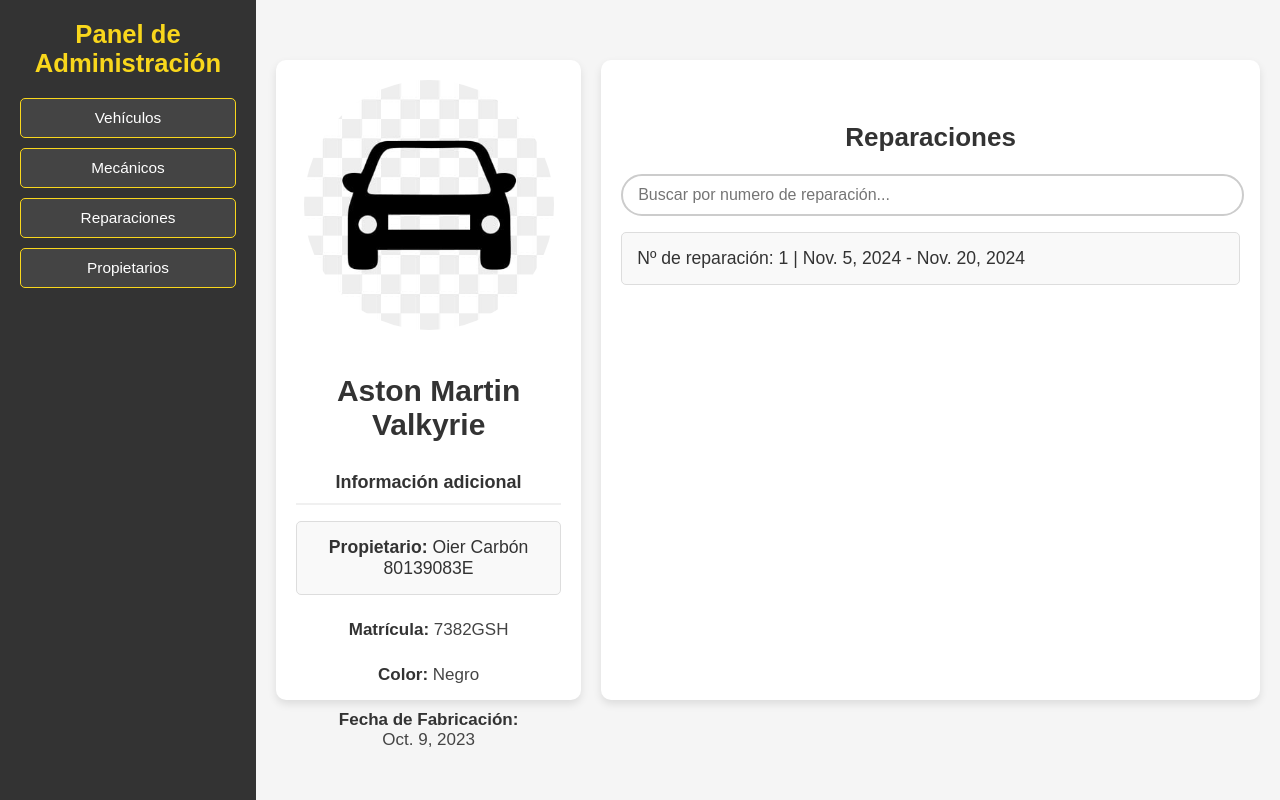
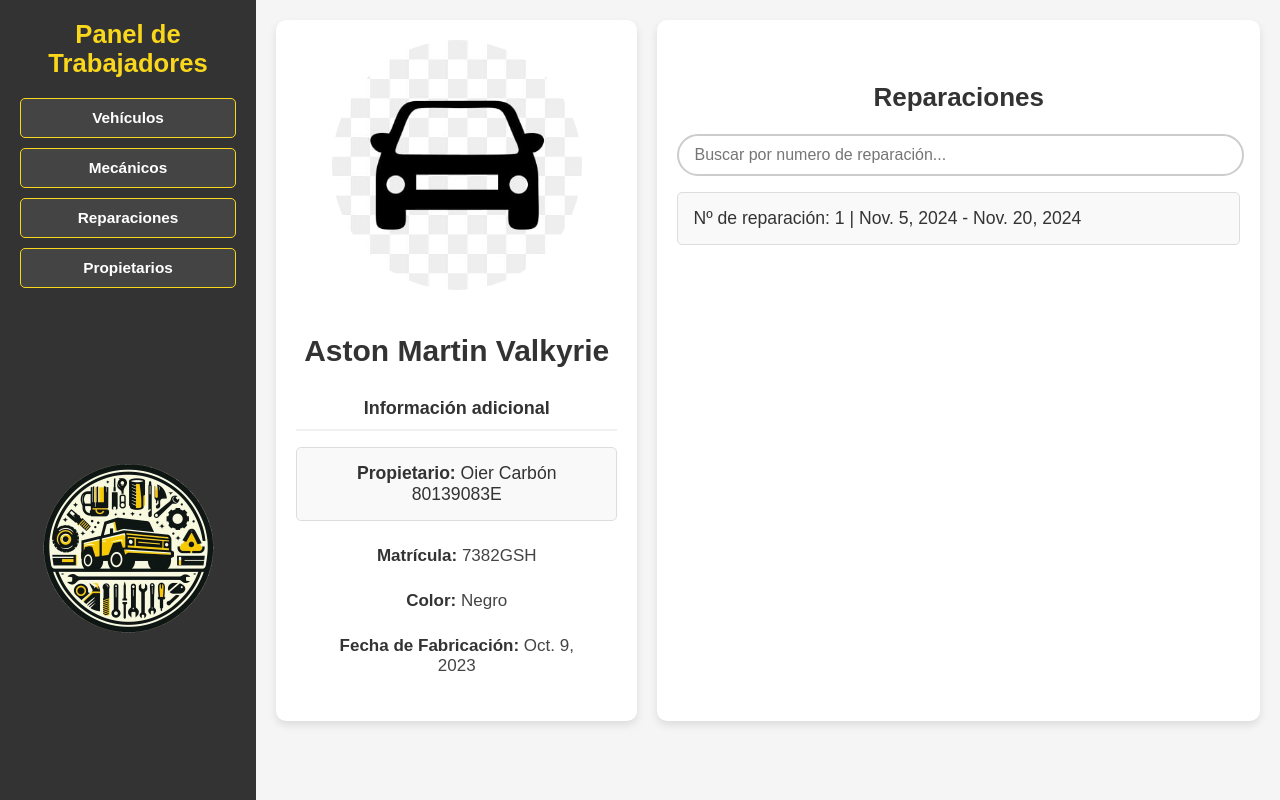
Before and after one commit to AdriianFdz/Zona-DRS, a Django app: a page that uses Zona_DRS_APP/templates/base.html in a window 1280 px wide. Run offline with Django 5.2, Linux system fonts and the light colour scheme; data comes from the database, SQL or seed files in the repository.

Commit message:
Refactor CSS styles for main screen and sidebar Add logo to admin panel

```diff
--- a/Zona_DRS_APP/static/style/mecanico.css
+++ b/Zona_DRS_APP/static/style/mecanico.css
@@ -30,7 +30,7 @@
     padding: 20px;
     border-radius: 10px;
     box-shadow: 0px 4px 8px rgba(0, 0, 0, 0.1);
-    width: 30%; /* El perfil ocupará un 30% del ancho */
+    width: 40%; /* El perfil ocupará un 30% del ancho */
     max-width: 350px; /* Límite máximo de ancho */
 }
 
--- a/Zona_DRS_APP/static/style/navbar.css
+++ b/Zona_DRS_APP/static/style/navbar.css
@@ -14,6 +14,7 @@
     padding: 20px;
     height: 100vh;
     box-sizing: border-box;
+
 }
 
 .sidebar h1 {
@@ -23,7 +24,16 @@
 
 .sidebar a{
     color: white;
+    font-weight: bold;
     text-decoration: none;
+}
+
+#index {
+    color: #f9d71c;
+}
+
+.sidebar img {
+    margin-top: 70%;
 }
 
 .sidebar ul {
--- a/Zona_DRS_APP/templates/base.html
+++ b/Zona_DRS_APP/templates/base.html
@@ -13,12 +13,14 @@
 </head>
 <body>
     <div class="sidebar">
-        <h1>Panel de Administración</h1>
+        <h1><a id="index" href="{% url 'index' %}">Panel de Trabajadores</a></h1>
         <ul>
             <a href="{% url 'listaVehiculos' %}" class="menu-item"><li>Vehículos</li></a>
             <a href="{% url 'listaMecanicos' %}" class="menu-item"><li>Mecánicos</li></a>
             <a href="{% url 'listaReparaciones' %}" class="menu-item"><li>Reparaciones</li></a>
             <a href="{% url 'listaPropietarios' %}" class="menu-item"><li>Propietarios</li></a>
+            <a href="{% url 'index' %}"><img src="{% static 'img/zonaDRSLogo.png' %}" alt="index"></a>
+
         </ul>
     </div>
     <div class="content">
--- a/Zona_DRS_APP/templates/detallePropietario.html
+++ b/Zona_DRS_APP/templates/detallePropietario.html
@@ -2,7 +2,7 @@
 {% load static %}
 {% block contenido %}
 <body>
-    <div class="container">
+    <div class="container2">
         <div class="profile-container">
             <div class="profile-photo">
                 {% if propietario.genero == 'H' %}
--- a/Zona_DRS_APP/templates/detalleVehiculo.html
+++ b/Zona_DRS_APP/templates/detalleVehiculo.html
@@ -3,7 +3,7 @@
 {% block contenido %}
 
 <body>
-    <div class="container">
+    <div class="container2">
         <div class="profile-container">
             <div class="profile-photo">
                 {% if vehiculo.tipo == 'Coche' %}
```
Also changed, not shown: Zona_DRS_APP/static/style/index.css (+22 -4 lines), Zona_DRS_APP/templates/index.html (+6 -1 lines), Zona_DRS_Proyecto/settings.py (+12 -0 lines), Zona_DRS_APP/static/img/zonaDRSLogo.png (added), Zona_DRS_Proyecto/static/zonaDRSLogo.png (added).
